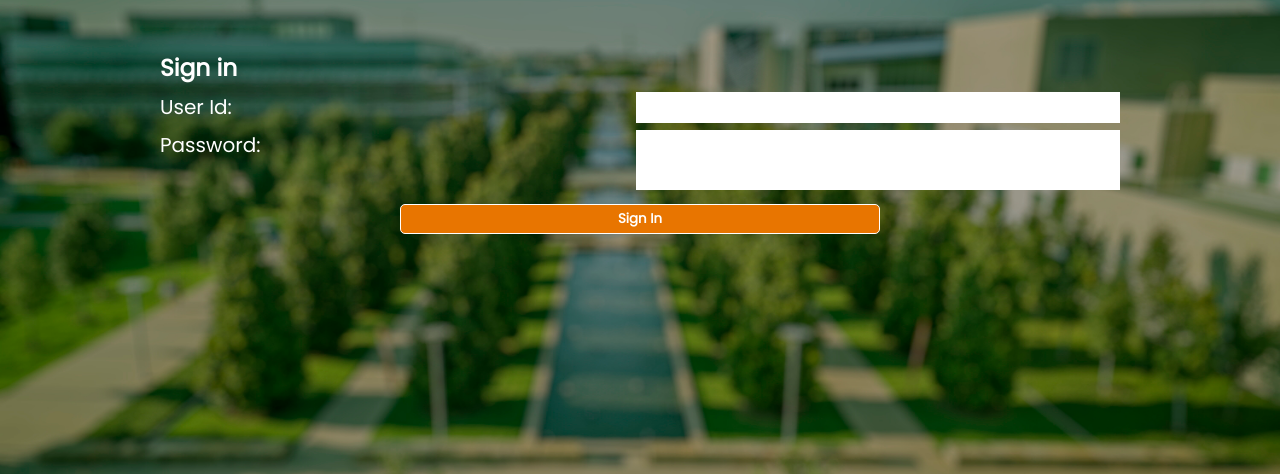
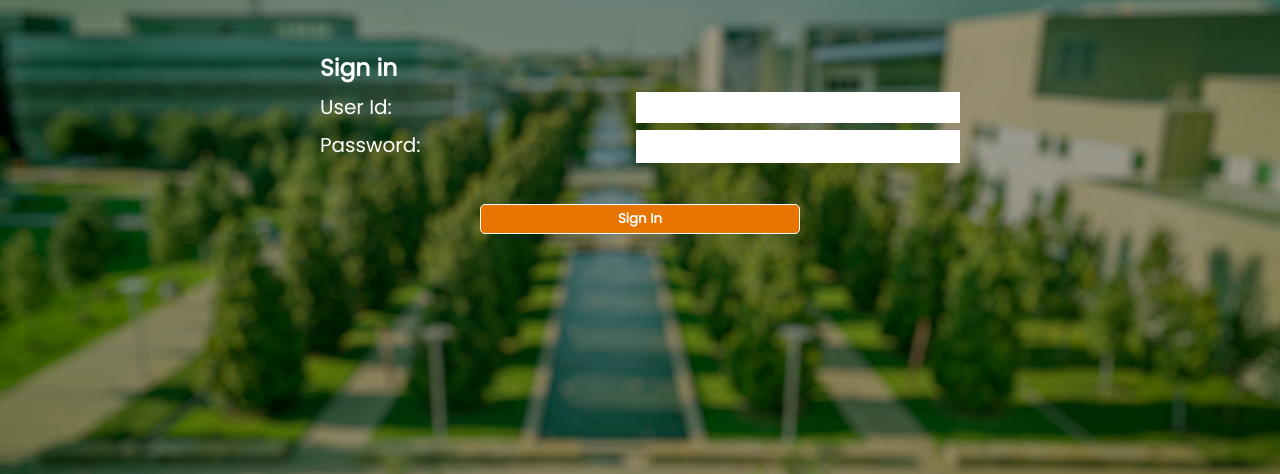
Before and after one commit to muhibm1/Degree-Audit-Tool-, a PHP site: page /admin.html in a window 1280 px wide. Shown: the part 140-614 px from the top of the page. Run offline with PHP 8.4, Linux system fonts and the light colour scheme.

Commit message:
Changed Admin.html and css
Fixed a typo and changed some css for admin.html

```diff
--- a/admin.html
+++ b/admin.html
@@ -33,15 +33,15 @@
 
 <div class="adminForm" id="signin_form" style="color: white;">
   <div class="input-group">
-    <h3>Sign in</h3>
+    <h3>Sign in</h3><br>
   </div>
   <div class="input-group">
     <label for="uID">User Id:</label><br>
     <input type="text" id="userID" name="userID" value="" autocomplete="off"><br>
   </div>
   <div class="input-group">
-    <label for="passwprd">Password:</label><br>
-    <input type="password" id="password" name="password" value=""><br><br>
+    <label for="password">Password:</label><br>
+    <input type="password" id="password" name="password" value=""style="height:25px"><br><br>
   </div>
   <div class="input-group">
     <h3 id="err_msg"></h3>
--- a/external.css
+++ b/external.css
@@ -290,7 +290,7 @@ th, td {
 }
 
 .adminForm {
-  width: 75%;
+  width: 50%;
   display: inherit;
   position: relative;
   margin: auto;
```
